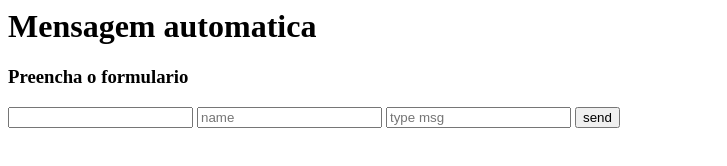
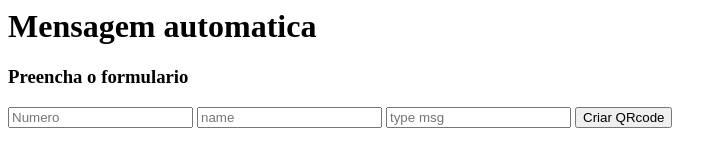
Before and after one commit to Javiercuba/qrcode, a plain HTML site: page index.html in a window 1280 px wide. Shown: the whole page, without its empty margins (0-727 px from the left). Drawn offline with Linux system fonts and the light colour scheme.

Commit message:
Second commit

```diff
--- a/index.html
+++ b/index.html
@@ -19,10 +19,10 @@
         <h3>Preencha o formulario</h3>
 
         <input id="phone" type="tel" maxlength="15"
-          onkeyup="chengerInputCel(this.value)">
+          onkeyup="chengerInputCel(this.value)" placeholder="Numero">
         <input id="name" type="text" placeholder="name">
         <input id="msg" type="text" placeholder="type msg">
-        <button onclick="generateQRCode()">send</button>
+        <button onclick="generateQRCode()">Criar QRcode</button>
 
       </div>
     </div>
```
